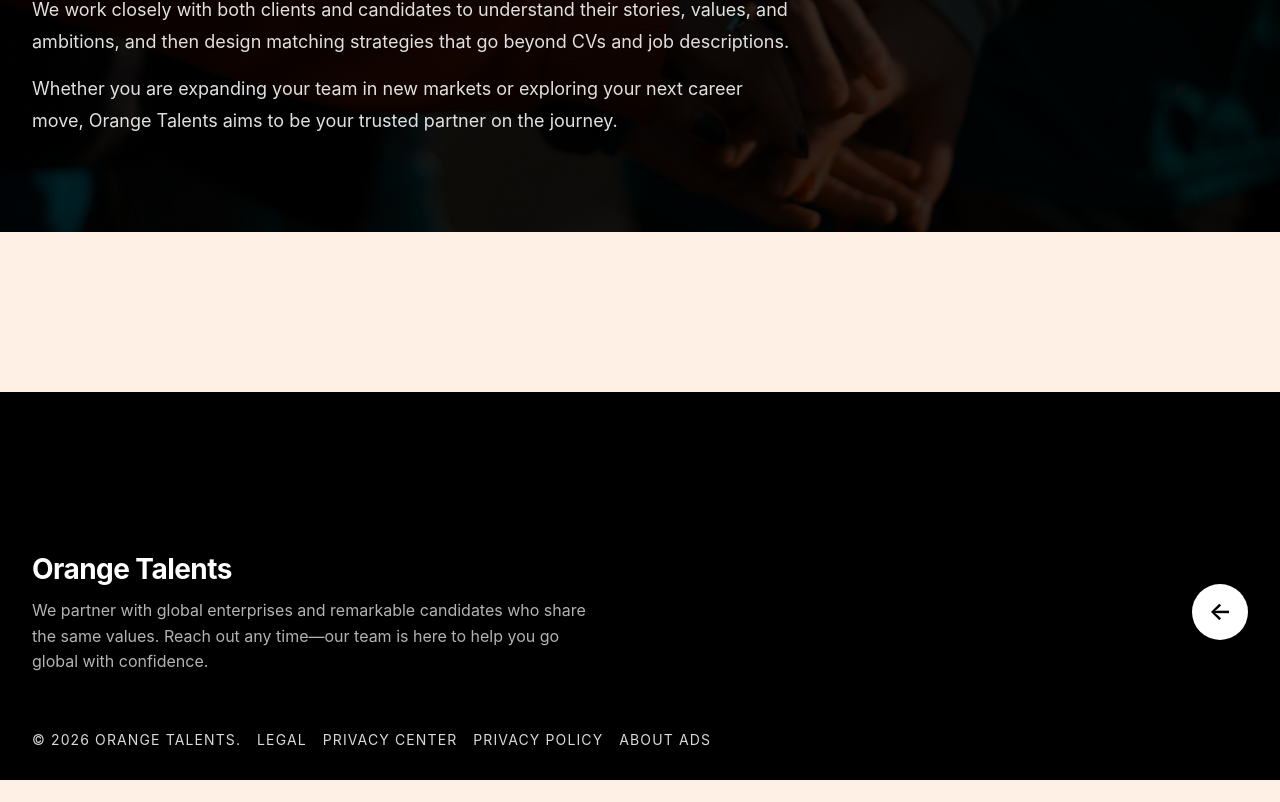
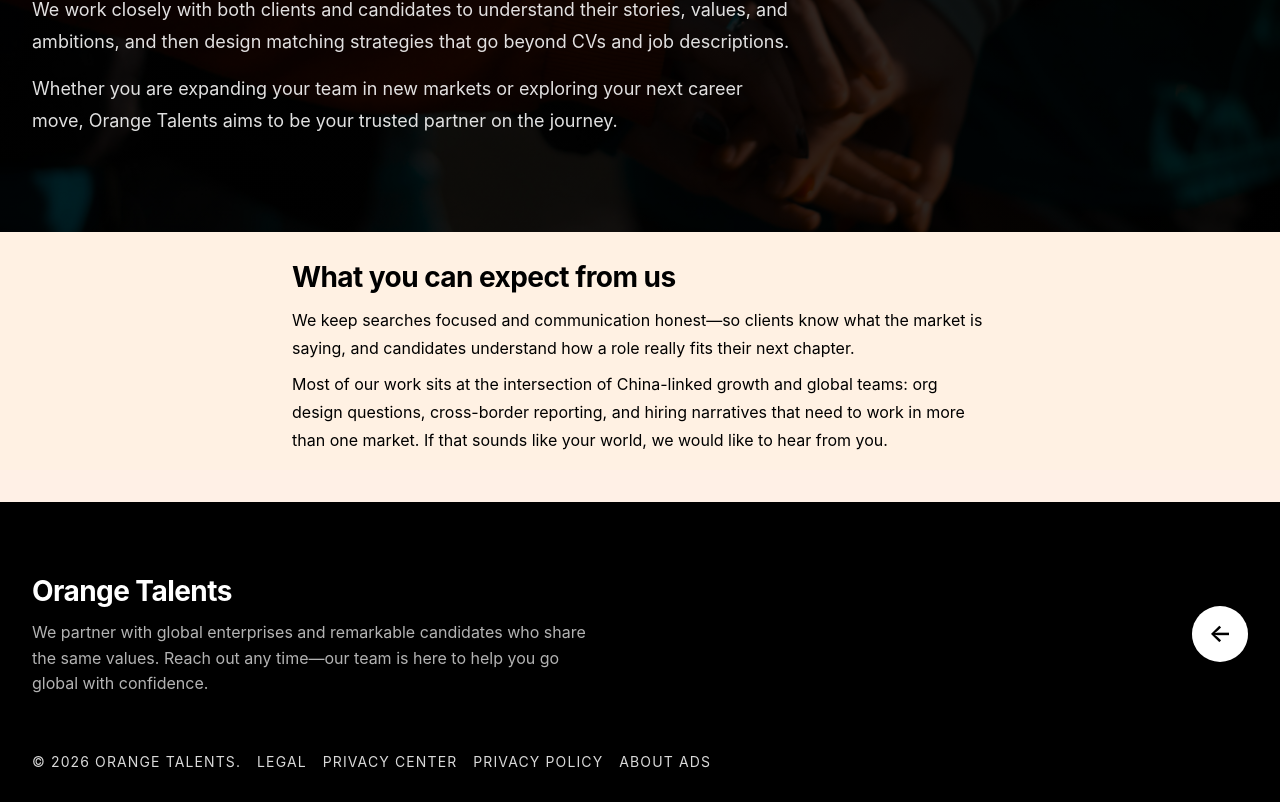
Before and after one commit to luckylulin-aaron/orange-talents-website, a Next.js app: page /about-us in a window 1280 px wide. Shown: the part 377-1179 px from the top of the page. Before the commit the page ends 1157 px from the top, so only its background shows below. Built offline with nearby package versions, Linux system fonts and the light colour scheme; no server answers.

Commit message:
feat: light orange background color alignment

```diff
--- a/src/app/about-us/AboutUs.module.scss
+++ b/src/app/about-us/AboutUs.module.scss
@@ -48,3 +48,41 @@
     margin-bottom: 0;
   }
 }
+
+// Fills the light area below the hero with copy (aligned with Join Us / Insights surface)
+$surface-peach: #fff1e3;
+
+.bodySection {
+  padding: 24px 0 16px;
+  background: $surface-peach;
+  color: $color-text-primary;
+
+  @include mobile {
+    padding: 20px 0 12px;
+  }
+}
+
+.bodyInner {
+  @include container;
+  max-width: 760px;
+}
+
+.bodyTitle {
+  @include headline-3;
+  margin-bottom: $spacing-xs;
+}
+
+// Single body style for all paragraphs in this block
+.bodyCopy {
+  p {
+    margin: 0 0 $spacing-xs 0;
+    font-size: $font-paragraph-3;
+    line-height: $line-height-relaxed;
+    font-weight: $font-weight-normal;
+    color: $color-text-primary;
+
+    &:last-child {
+      margin-bottom: 0;
+    }
+  }
+}
--- a/src/app/about-us/page.tsx
+++ b/src/app/about-us/page.tsx
@@ -30,9 +30,28 @@
             </div>
           </div>
         </section>
+
+        <section className={styles.bodySection} aria-labelledby="about-us-more-heading">
+          <div className={styles.bodyInner}>
+            <h2 id="about-us-more-heading" className={styles.bodyTitle}>
+              What you can expect from us
+            </h2>
+            <div className={styles.bodyCopy}>
+              <p>
+                We keep searches focused and communication honest—so clients know what the market is saying, and
+                candidates understand how a role really fits their next chapter.
+              </p>
+              <p>
+                Most of our work sits at the intersection of China-linked growth and global teams: org design questions,
+                cross-border reporting, and hiring narratives that need to work in more than one market. If that sounds
+                like your world, we would like to hear from you.
+              </p>
+            </div>
+          </div>
+        </section>
       </main>
 
-      <Footer />
+      <Footer variant="compact" />
     </div>
   )
 }
--- a/src/app/insights/Insights.module.scss
+++ b/src/app/insights/Insights.module.scss
@@ -1,5 +1,8 @@
 @import '@/styles/variables';
 @import '@/styles/mixins';
+
+// Warm surface (same as Join Us / TabSection)
+$insights-surface: #fff1e3;
 
 .hero {
   padding: 120px 0 72px;
@@ -60,7 +63,7 @@
 
 .section {
   padding: 56px 0 80px;
-  background: #f7f7f7;
+  background: $insights-surface;
   color: $color-text-primary;
 }
 
--- a/src/components/Footer/Footer.module.scss
+++ b/src/components/Footer/Footer.module.scss
@@ -10,6 +10,17 @@
   @include mobile {
     padding: 120px 0 24px;
     margin-top: 120px;
+  }
+}
+
+/* Tighter spacing above footer (e.g. short content pages with a light band above) */
+.containerCompact {
+  margin-top: 32px;
+  padding: 72px 0 32px;
+
+  @include mobile {
+    margin-top: 24px;
+    padding: 56px 0 24px;
   }
 }
 
--- a/src/components/Footer/Footer.tsx
+++ b/src/components/Footer/Footer.tsx
@@ -3,13 +3,21 @@
 import Link from 'next/link'
 import styles from './Footer.module.scss'
 
-const Footer = () => {
+type FooterProps = {
+  /** Less top margin for pages where the default 160px gap feels too empty */
+  variant?: 'default' | 'compact'
+}
+
+const Footer = ({ variant = 'default' }: FooterProps) => {
   const scrollToTop = () => {
     window.scrollTo({ top: 0, behavior: 'smooth' })
   }
 
+  const rootClass =
+    variant === 'compact' ? `${styles.container} ${styles.containerCompact}` : styles.container
+
   return (
-    <footer id="js-footer" className={styles.container}>
+    <footer id="js-footer" className={rootClass}>
       <div className={`container p-relative color-white ${styles.content}`}>
         <div className={`is-hidden-mobile ${styles.scrollButton}`}>
           <button aria-label="Scroll to top" className={styles.scrollBtn} onClick={scrollToTop}>
```
Also changed, not shown: src/app/employers/Employers.module.scss (+13 -5 lines), src/app/join-us/JoinUs.module.scss (+11 -4 lines).
